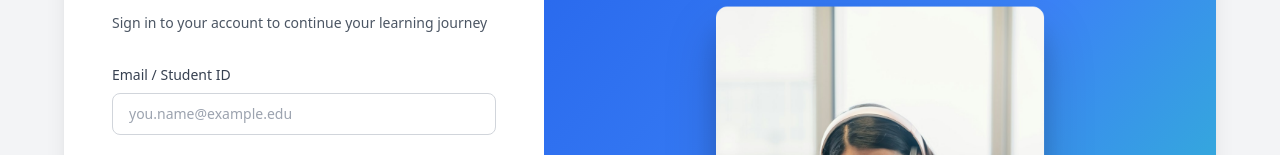
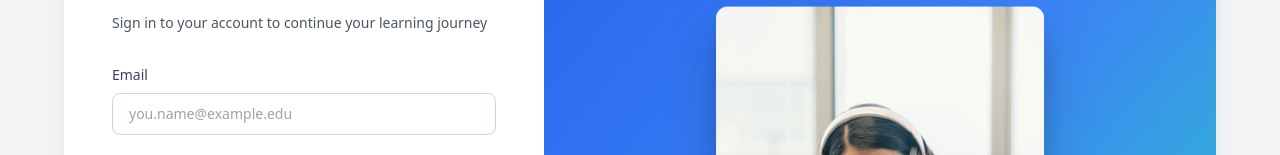
Before and after one commit to gaealatina/SkillMatch_new, a React (Vite) app in the folder frontend/: page /login in a window 1280 px wide. Shown: the part 303-458 px from the top of the page. Built offline with nearby package versions, Linux system fonts and the light colour scheme.

Commit message:
minor changes

```diff
--- a/frontend/src/pages/Login.jsx
+++ b/frontend/src/pages/Login.jsx
@@ -158,7 +158,7 @@ const Login = () => {
             {/* Email / Student ID */}
             <div>
               <label className="block text-sm font-medium text-gray-700 mb-2">
-                Email / Student ID
+                Email
               </label>
               <input
                 type="text"
--- a/frontend/src/pages/Signup.jsx
+++ b/frontend/src/pages/Signup.jsx
@@ -30,7 +30,7 @@ const Signup = () => {
     const phinmaEmailRegex = /^[^\s@]+@(phinmaed\.com|phinma\.edu\.com)$/i;
     return phinmaEmailRegex.test(value);
   };
-  const validateID = (value) => /^\d{2}-\d{4}-\d{6}$/.test(value);
+  const validateID = (value) => /^\d{2}-\d{4}-\d{1,6}$/.test(value);
   const validatePassword = (value) => {
     const hasMinLength = value.length >= 8;
     const hasNumber = /\d/.test(value);
@@ -454,7 +454,7 @@ const Signup = () => {
                   className={`w-full px-4 py-3 border rounded-lg focus:outline-none focus:ring-2 focus:ring-blue-500 focus:border-transparent ${
                     errors.email ? 'border-red-500' : 'border-gray-300'
                   }`}
-                  placeholder='your.email@university.edu'
+                  placeholder='example@gmail.com'
                 />
                 {errors.email && <p className='text-red-500 text-xs mt-1'>{errors.email}</p>}
               </div>
```
